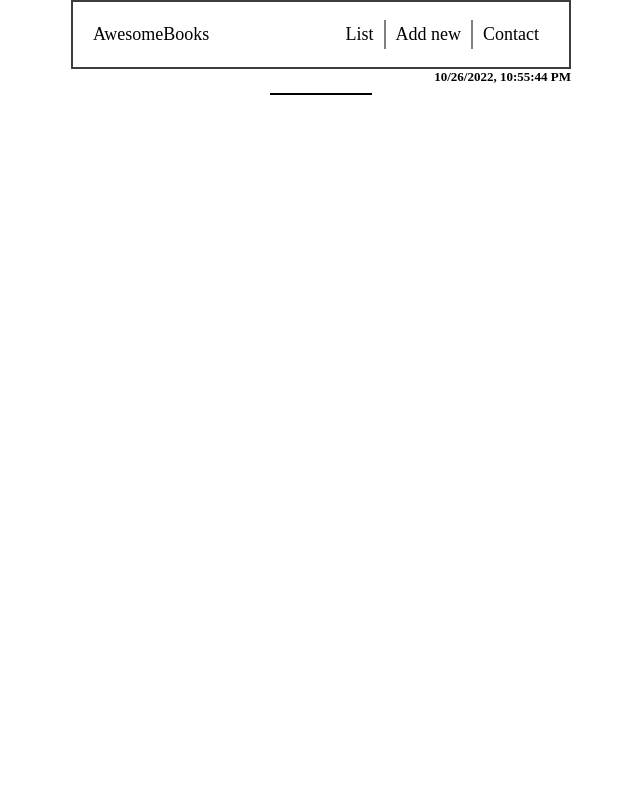
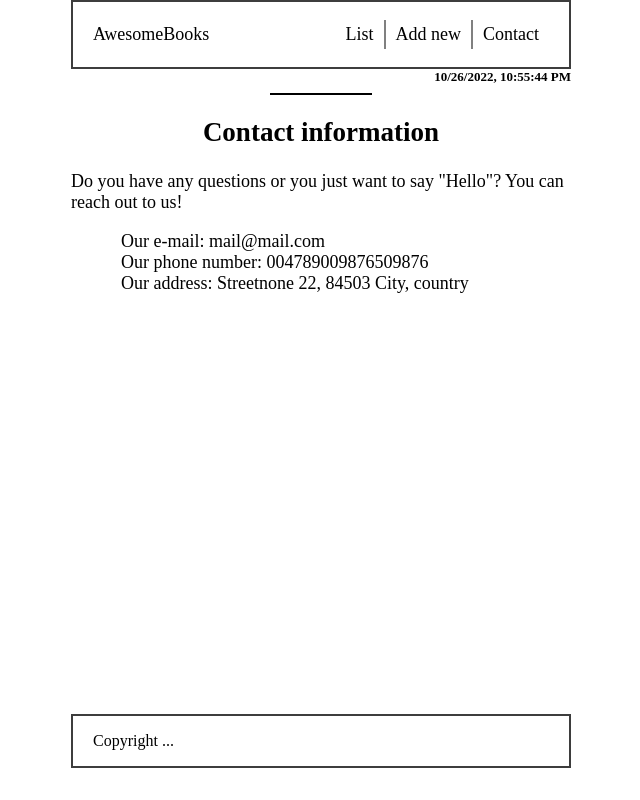
Before and after one commit to Nelitaa/Awesome-books, a website: page index.html in a window 1280 px wide. Both pictures are taken after a click on the item "Contact". Shown: the whole page, without its empty margins (319-959 px from the left). Drawn offline with Linux system fonts and the light colour scheme.

Commit message:
Add footer and contact section

```diff
--- a/index.html
+++ b/index.html
@@ -32,6 +32,18 @@
       <button class="button" type="submit">Add</button>
     </form>
   </section>
+  <section class="contact-info">
+    <h1>Contact information</h1>
+    <p>Do you have any questions or you just want to say "Hello"? You can reach out to us!</p>
+    <ul>
+      <li class="contactLi">Our e-mail:  mail@mail.com</li>
+      <li class="contactLi">Our phone number:   004789009876509876</li>
+      <li class="contactLi">Our address: Streetnone 22, 84503 City, country</li>
+    </ul>
+  </section>
+  <footer>
+    <p>Copyright ...</p>
+  </footer>
   <script src="index.js"></script>
 </body>
 </html>
--- a/style.css
+++ b/style.css
@@ -124,3 +124,7 @@ footer {
   display: none;
   font-size: large;
 }
+
+.contactLi {
+  padding-left: 10%;
+}
```
